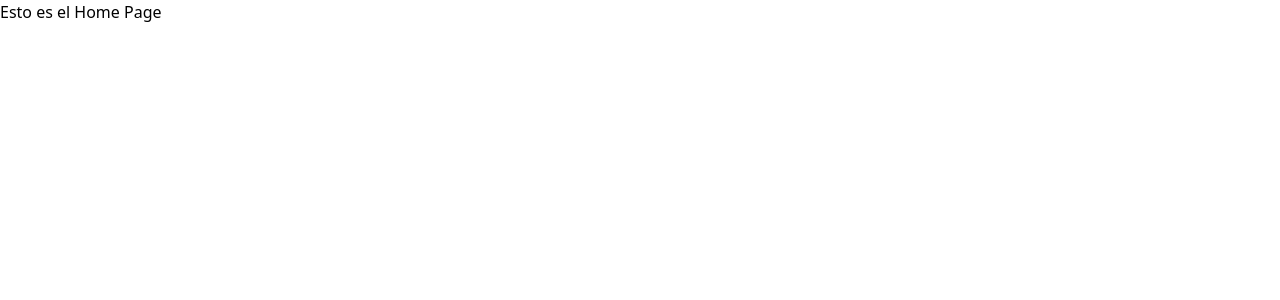
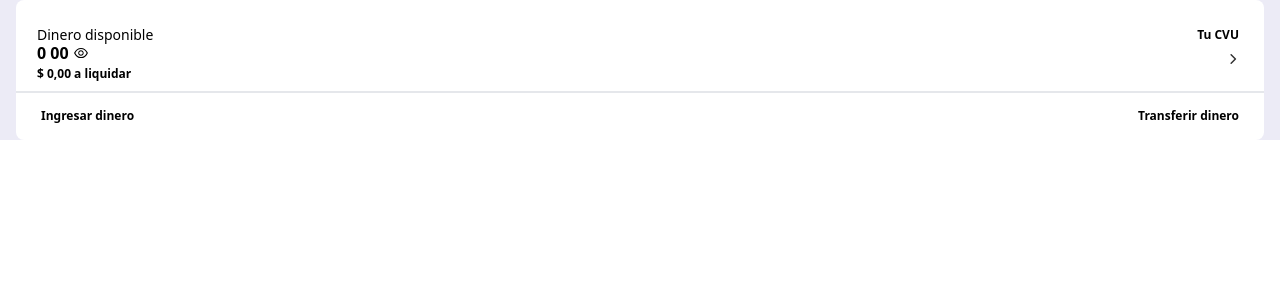
Before and after one commit to No-Country/s8-02-node-react-challenge, a React (Vite) app in the folder mercadoPago/: page /home in a window 1280 px wide. Shown: the top 300 px of the page. Built offline with nearby package versions, Linux system fonts and the light colour scheme.

Commit message:
Create view

```diff
--- a/mercadoPago/src/pages/home/index.jsx
+++ b/mercadoPago/src/pages/home/index.jsx
@@ -1,9 +1,36 @@
+import { Link } from 'react-router-dom'
+import { AiOutlineEye } from 'react-icons/ai'
+
 const Home = () => {
   return (
-    <div>
-      <p>Esto es el Home Page</p>
-    </div>
-  );
-};
+    <>
+      {/* Agregar componente Menu o NavBar */}
+      <div className='flex-col justify-center font-Montserrat bg-[#ECEBF6] pl-4 pr-4'>
+        <div className='rounded-lg bg-white shadow-cardShadow h-[140px] mb-5'>
+          <div className='flex justify-between items-center text-sm pt-[21px] pl-[21px] pr-[21px]'>
+            <p>Dinero disponible</p>
+            <Link href='#' className='bg-bgButton text-colorButton rounded-md p-1 text-[12px] font-semibold'> Tu CVU </Link>
+          </div>
+          <div className='font-semibold flex justify-between -mt-2 pr-[21px] pl-[21px]'>
+            <div>
+              <div className='flex items-center'>
+                <p className='text-[16px]'>0 00</p>
+                <AiOutlineEye className='w-6 h-4'/>
+              </div>
+              <p className='text-[12px] pb-2'>$ 0,00 a liquidar</p>
+            </div>
+              <svg className='w-[6.68px] h-3 mt-3 text-border mr-[6px]' viewBox='0 0 8 12' fill='none' xmlns='http://www.w3.org/2000/svg'>
+                <path d='M0.747355 11.7527C0.588539 11.5703 0.506193 11.3586 0.500316 11.1174C0.494423 10.8762 0.576769 10.6704 0.747355 10.4998L5.22952 6.01763L0.7297 1.51784C0.570884 1.35903 0.494423 1.15021 0.500316 0.891392C0.506193 0.632592 0.588539 0.423785 0.747355 0.264969C0.929694 0.0826302 1.13851 -0.00560101 1.3738 0.000275188C1.60908 0.00615138 1.81201 0.0943826 1.9826 0.264969L7.11765 5.40002C7.21176 5.49413 7.27794 5.59118 7.31617 5.69119C7.3544 5.79119 7.37351 5.9 7.37351 6.01763C7.37351 6.13528 7.3544 6.2441 7.31617 6.3441C7.27794 6.44409 7.21176 6.54114 7.11765 6.63527L2.00023 11.7527C1.82966 11.9233 1.62379 12.0056 1.38262 11.9997C1.14145 11.9938 0.929694 11.9115 0.747355 11.7527Z' fill='#333333'/>
+            </svg>
+          </div>
+          <div className='flex gap-2 items-center justify-between font-semibold border-t-2 border-borderHome text-colorButton text-[12px] pl-[21px] pr-[21px]'>
+            <button className='bg-bgButton p-1 rounded-[4px] mt-[10px]'>Ingresar dinero</button>
+            <button className='bg-bgButton p-1 rounded-[4px] mt-[10px]'>Transferir dinero</button>
+          </div>
+        </div>
+      </div>
+    </>
+  )
+}
 
-export default Home;
+export default Home
```
